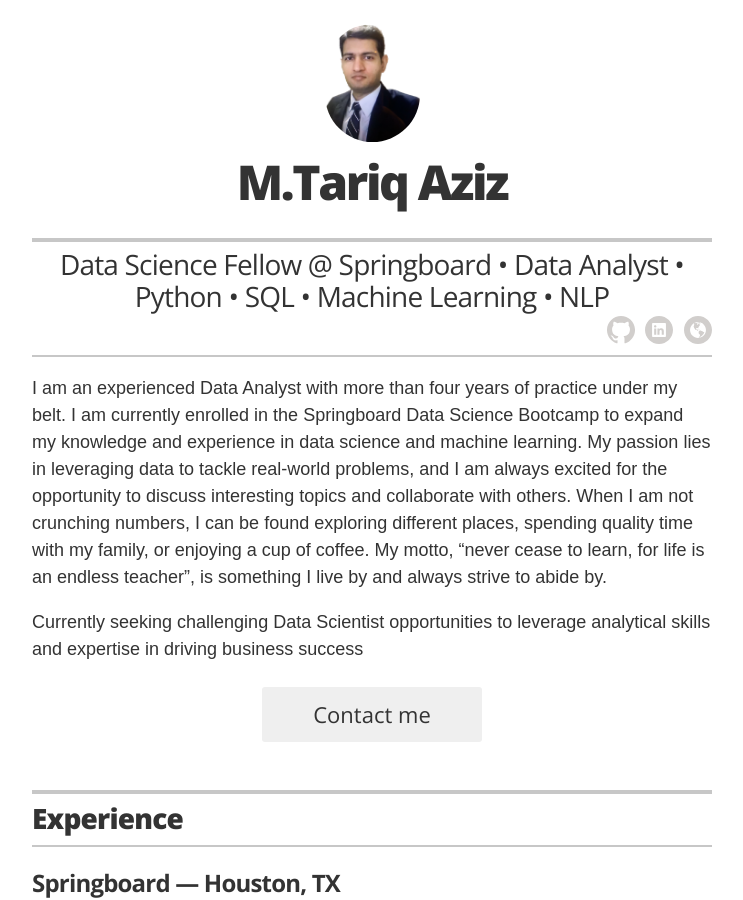
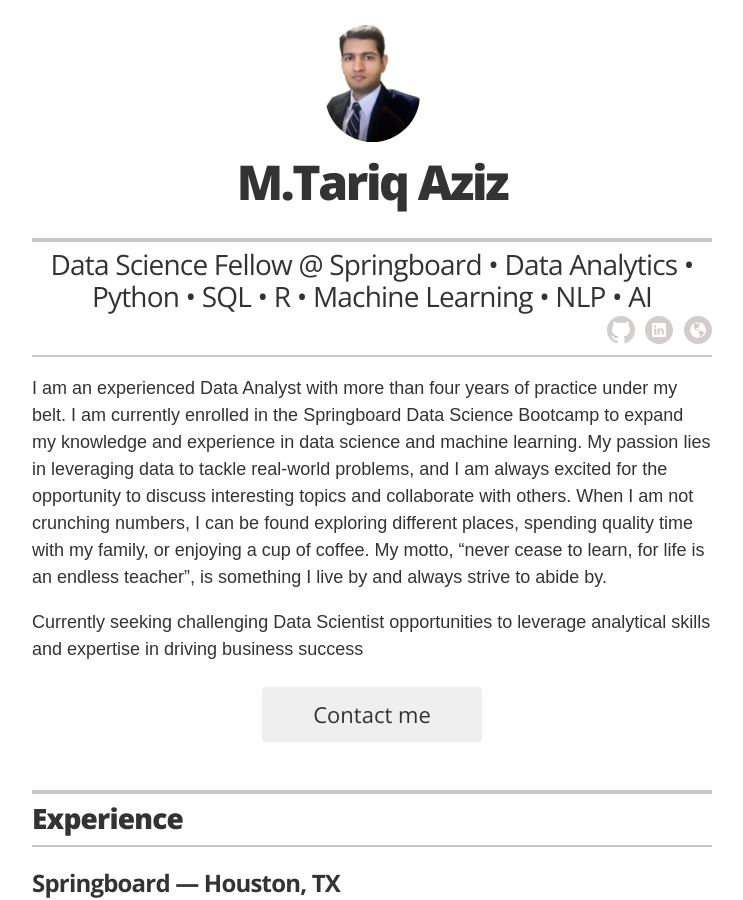
Before and after one commit to ttariqaziz/ttariqaziz.github.io, a Jekyll site: the page built from index.html, in a window 1280 px wide and 900 px high. Shown: the whole window, without its empty margins (268-1011 px from the left). Built offline with Jekyll 4.4.1, drawn with Linux system fonts in a browser that asks for light colours.

Commit message:
Update _config.yml

```diff
--- a/_config.yml
+++ b/_config.yml
@@ -6,7 +6,7 @@ sass:
   style: compressed
 resume_avatar: 'true'
 resume_name: M.Tariq Aziz
-resume_title: Data Science Fellow @ Springboard  • Data Analyst • Python • SQL • Machine Learning • NLP
+resume_title: Data Science Fellow @ Springboard  • Data Analytics • Python • SQL • R • Machine Learning • NLP • AI
 resume_contact_email: ta.aziz221@gmail.com
 # resume_contact_telephone: 555-7334
 resume_contact_address: 'Spring, TX'
```
